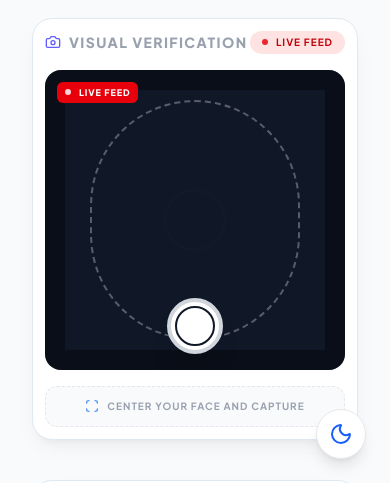
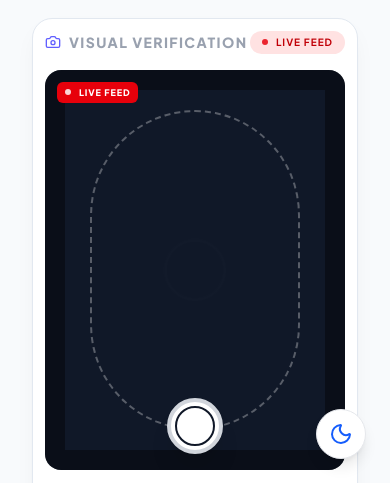
Before and after one commit to rukhnabeel/AttendanceManagementSystem, a React (Vite) app in the folder client/: page / in a window 390 px wide. Shown: the part 361-844 px from the top of the page. Built offline with nearby package versions, Linux system fonts and the light colour scheme; no server answers; sample sign-in values are in the browser's storage.

Commit message:
Set mobile camera aspect ratio to 3:4 (Portrait)

```diff
--- a/client/src/components/CameraOverlay.jsx
+++ b/client/src/components/CameraOverlay.jsx
@@ -58,15 +58,16 @@ const CameraOverlay = ({ onCapture }) => {
 
     // Responsive video constraints based on device
     const videoConstraints = {
-        width: { ideal: isMobile ? 1000 : 1280 },
-        height: { ideal: isMobile ? 1000 : 720 },
+        width: { ideal: isMobile ? 1280 : 1280 },
+        height: { ideal: isMobile ? 1280 : 720 },
         facingMode: "user",
-        aspectRatio: isMobile ? 1 : 1.777
+        // Mobile: 3:4 (0.75) for vertical portrait view, Desktop: 16:9
+        aspectRatio: isMobile ? 0.75 : 1.777
     };
 
     return (
         <div className="flex flex-col items-center w-full">
-            <div className="relative w-full aspect-square md:aspect-video rounded-2xl overflow-hidden bg-gray-900 group">
+            <div className="relative w-full aspect-[3/4] md:aspect-video rounded-2xl overflow-hidden bg-gray-900 group">
                 {cameraError ? (
                     <div className="w-full h-full flex flex-col items-center justify-center bg-gray-900 text-white p-6 text-center">
                         <AlertCircle size={48} className="text-red-500 mb-4" />
```
